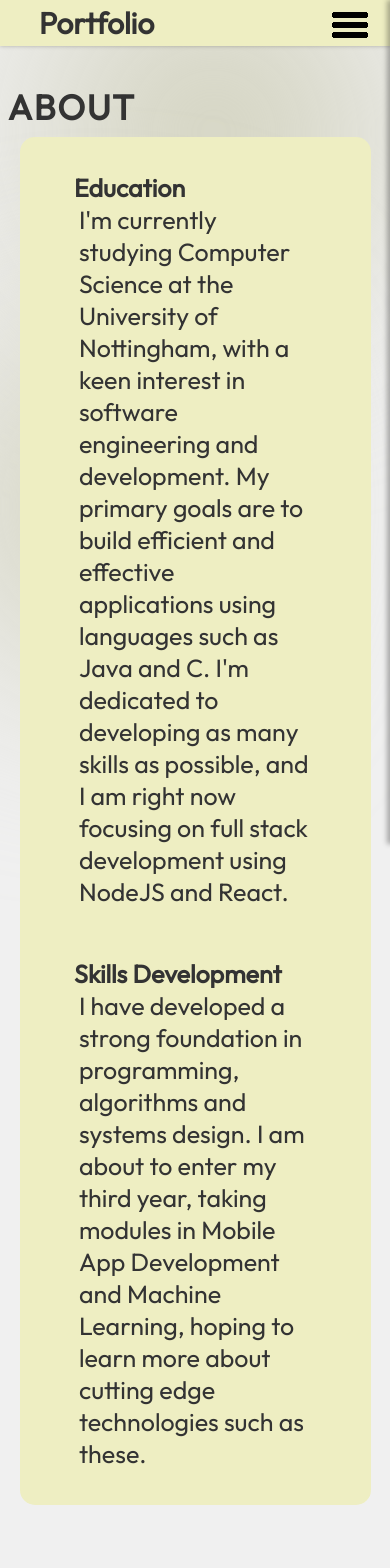
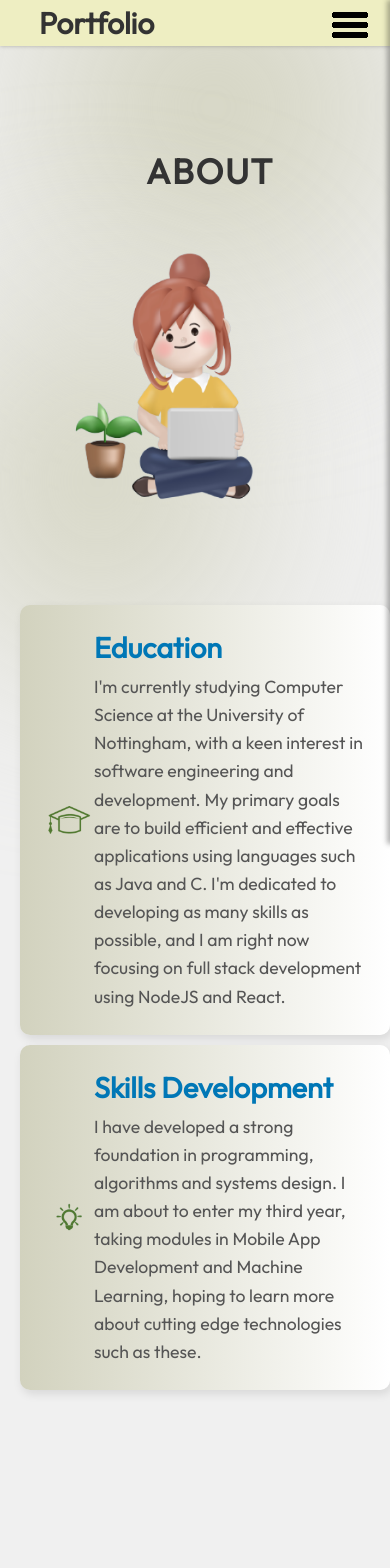
Before and after one commit to FelixCD/React-Portfolio-1, a React (Vite) app in the folder react-portfolio/: page /about in a window 390 px wide. Shown: the top 1568 px of the page. Built offline with nearby package versions, Linux system fonts and the light colour scheme.

Commit message:
updated about

```diff
--- a/react-portfolio/src/components/About/About.jsx
+++ b/react-portfolio/src/components/About/About.jsx
@@ -5,12 +5,13 @@ import styles from "./About.module.css";
 export const About = () => {
     return (
     <section className={styles.page} id="about">
-        <h1 className={styles.title}>About</h1>
+        <div className={styles.mainContainer}>
+        <h1 className={styles.title}>ABOUT</h1>
         <div className={styles.container}>
+        <img src={getImageUrl("about/aboutImage.png")} className={styles.aboutImg}/>
         <div className={styles.content}>
-        <img src={getImageUrl("about/aboutImage.png")} className={styles.aboutImg}/>
-            <ul className={styles.ulItems}>
-                <li className={styles.element}>
+        <div className={styles.ulItems}>
+                <div className={styles.element}>
                     <img src={getImageUrl("about/uniHat.png")} className={styles.image}/>
                     <div className={styles.item}>
                         <h2 className={styles.subTitle}>Education</h2>
@@ -20,9 +21,8 @@ export const About = () => {
                             on full stack development using NodeJS and React.
                         </p>
                     </div>
-                </li>
-                <img className={styles.line} src={getImageUrl("about/line.png")}></img>
-                <li className={styles.element}>
+                </div>
+                <div className={styles.element}>
                     <img src={getImageUrl("about/lightBulb.png")} className={styles.image} />
                     <div className={styles.item}>
                         <h2 className={styles.subTitle}>Skills Development</h2>
@@ -31,8 +31,9 @@ export const About = () => {
                             more about cutting edge technologies such as these.
                         </p>
                     </div>
-                </li>
-            </ul>
+                </div>
+            </div>
+        </div>
         </div>
         </div>
         <div className={styles.topBlur}/>
--- a/react-portfolio/src/components/About/About.module.css
+++ b/react-portfolio/src/components/About/About.module.css
@@ -1,92 +1,106 @@
-@import "../../vars.css";
-
+/* About Page Background */
 .page {
-    z-index: 1;
-}
-.container {
-    position: relative;
-    background-color: var(--color-secondary);
-    border-radius: 15px;
-    padding: 35px;
-    z-index: 1;
-    margin-left: 5%;
-    margin-right: 10%;
+    padding: 4rem 2rem;
+    border-radius: 10px;
+    display: flex;
+    flex-direction: column;
+    align-items: center;
+    text-align: center;
 }
 
-.title {
+.mainContainer {
+    color: var(--color-text-dark);
+    z-index: 10;
+}
+
+/* Existing styling for About page */
+.title{
     font-size: 35px;
     font-weight: 700;
-    color: var(--color-text-dark);
     letter-spacing: 1.75px;
-    text-transform: uppercase;
     margin-top: 25px;
     margin-left:30px;
-    z-index: 1;
+    text-transform: uppercase;
+    z-index: 10;
     position: relative;
 }
 
-.content {
+.container {
     display: flex;
+    z-index: 1;
     flex-direction: row;
-    align-items: center;
-    margin-left: 0%;
+    justify-content: flex-start; /* Align content to the left */
+    align-items: flex-start;
+    gap: 2rem; /* Reduce gap slightly */
+    max-width: 1000px;
+    width: 100%;
 }
 
 .aboutImg {
-    width: 35%;
+    z-index: 1;
+    width: 100%;
+    max-width: 400px;
+    border-radius: 10px;
+}
+
+.textContainer {
+    z-index: 1;
+    display: flex;
+    flex-direction: column;
+    justify-content: flex-start;
+    gap: 1rem; /* Bring text boxes closer */
+    width: 100%;
 }
 
 .element {
-    color: var(--color-text-dark);
+    min-width: 350px;
+    z-index: 1;
     display: flex;
-    flex-direction: row;
-    gap: 50px;
     align-items: center;
+    background: linear-gradient(to right, #D2D2BE, white);
+    border-radius: 10px;
+    box-shadow: 2px 4px 10px rgba(0, 0, 0, 0.1);
+    padding: 1.5rem;
+    margin: 10px;
+    transition: transform 0.3s ease-in-out, box-shadow 0.3s ease-in-out;
 }
 
-.ulItems {
-    color: var(--color-text);
-    flex-direction: column;
-    gap: 50px;
-  }
+/* Hover effect for elements */
+.element:hover {
+    transform: translateY(-5px);
+    box-shadow: 4px 6px 15px rgba(0, 0, 0, 0.2);
+}
+
+/* Image inside text boxes */
+.image {
+    width: 60px;
+    height: 60px;
+    object-fit: contain;
+    border-radius: 8px;
+}
+
+/* Text Content Styling */
+.item {
+    text-align: left;
+}
+
+.subTitle {
+    font-size: 1.8rem;
+    color: #0077b6;
+    margin-bottom: 0.5rem;
+}
+
+.description {
+    font-size: 1.1rem;
+    color: #555;
+    line-height: 1.6;
+}
 
 .line {
-    width: 110%;
-    max-height: 150px;
-    overflow:hidden;
-    margin: -8%;
-    margin-left: 10%;
-    display: none;
-}
-
-.item {
-    display: flex;
-    flex-direction: column;
-    align-items:flex-start;
-    border-radius:  20px;
-    list-style: none;
-    padding: 25px;
-    background-image: linear-gradient(90deg, var(--color-text-light) 0, rgba(255,255,255,0) 100%);
-    background-size: 0 100%;
-    background-repeat: no-repeat;
-    transition: 0.4s;
-}
-
-.item:hover{
-    background-size:100% 100%;
-}
-
-.item h2{
-    font-size:25px;
-    font-weight: 600;
-}
-
-.item {
-    font-size: 25px;
-}
-
-.image {
-        max-height: 130px;
+    width: 80%;
+    margin: auto;
+    display: block;
+    opacity: 0.5;
 }
 
 .topBlur {
@@ -102,7 +116,6 @@
     filter: blur(100px);
     z-index: 0;
 }
-
 .bottomBlur {
     position: absolute;
     width: 70vw;
@@ -119,52 +132,24 @@
     z-index: 0;
 }
 
-
-@media screen and (max-width: 830px) {
-    .container{
-        padding: 10px;
-        margin: 2% 5%;
-        width: 90%;
+/* Mobile Responsive */
+@media (max-width: 888px) {
+    .container {
+        flex-direction: column; /* Stack image and text boxes vertically on smaller screens */
+        align-items: center;
+        text-align: center;
     }
 
-    .aboutImg{
-        display:none;
+    .textContainer {
+        align-items: center; /* Align text boxes to the center */
     }
 
-    .content{
-        margin-left: 5%;
-        margin-right: 5%;
-    }
-
-    .title{
-        margin-left: 2%;
-    }
-
-    .aboutItems{
-        margin-top: 29px;
-    }
-
-    .item{
-        margin-left: 1%;
-    }
-
-    .line {
-        width: 150%;
-        max-height: 150px;
-        overflow:hidden;
-        margin: -15%;
-        margin-left: -25%;
-
-    }
-
-    .description{
-        margin-left: 2%;
-        margin-right: 2%;
-        justify-content: center;
-        font-size: var(--font-mobile-para);
+    .element {
+        width: 100%; /* Make the elements take full width */
     }
 
     .image {
-        display:none;
+        width: 50px;
+        height: 50px;
     }
 }
--- a/react-portfolio/src/components/Experience/Experience.module.css
+++ b/react-portfolio/src/components/Experience/Experience.module.css
@@ -183,6 +183,10 @@ section {
         width: 100%;
         flex-direction: row;
         justify-content: center;
+        align-items: center; /* Ensure vertical centering */
+        text-align: center; /* Center text content */
+        margin-left: 0; /* Reset margin */
+        gap: 20px; /* Reduce gap for better spacing */
     }
 
     .history {
```
